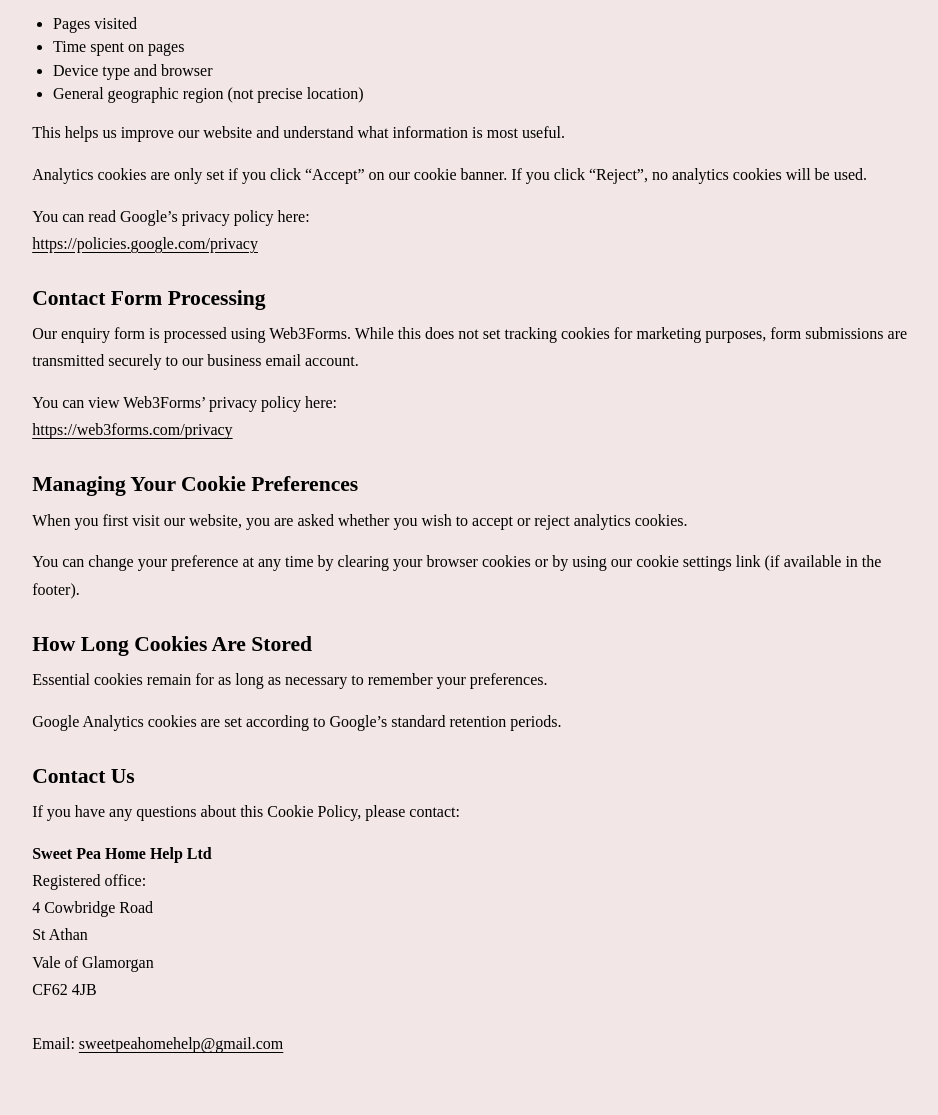
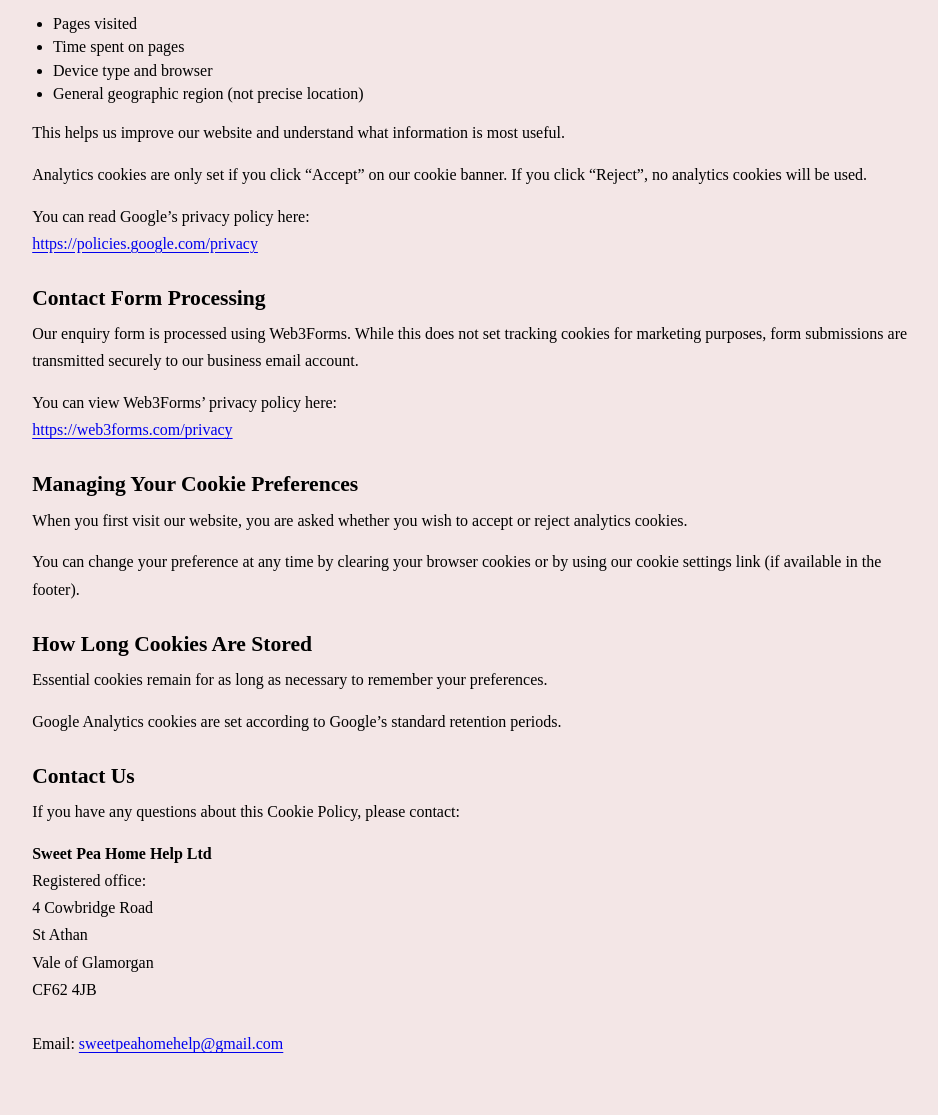
Before and after one commit to JosephBrady01/SweetPeaApp, a Django app: page /cookies/ in a window 1280 px wide. Shown: the part 783-1898 px from the top of the page, without its empty margins (163-1101 px from the left). Run offline with Django 5.2, Linux system fonts and the light colour scheme.

Commit message:
Remove inherited color from legal page links for improved styling

```diff
--- a/SweetPeaApp/static/SweetPeaApp/css/cookies.css
+++ b/SweetPeaApp/static/SweetPeaApp/css/cookies.css
@@ -77,7 +77,6 @@ body {
 
 /* Links */
 .legal-page a {
-  color: inherit;
   text-decoration: underline;
   text-underline-offset: 3px;
 }
```
